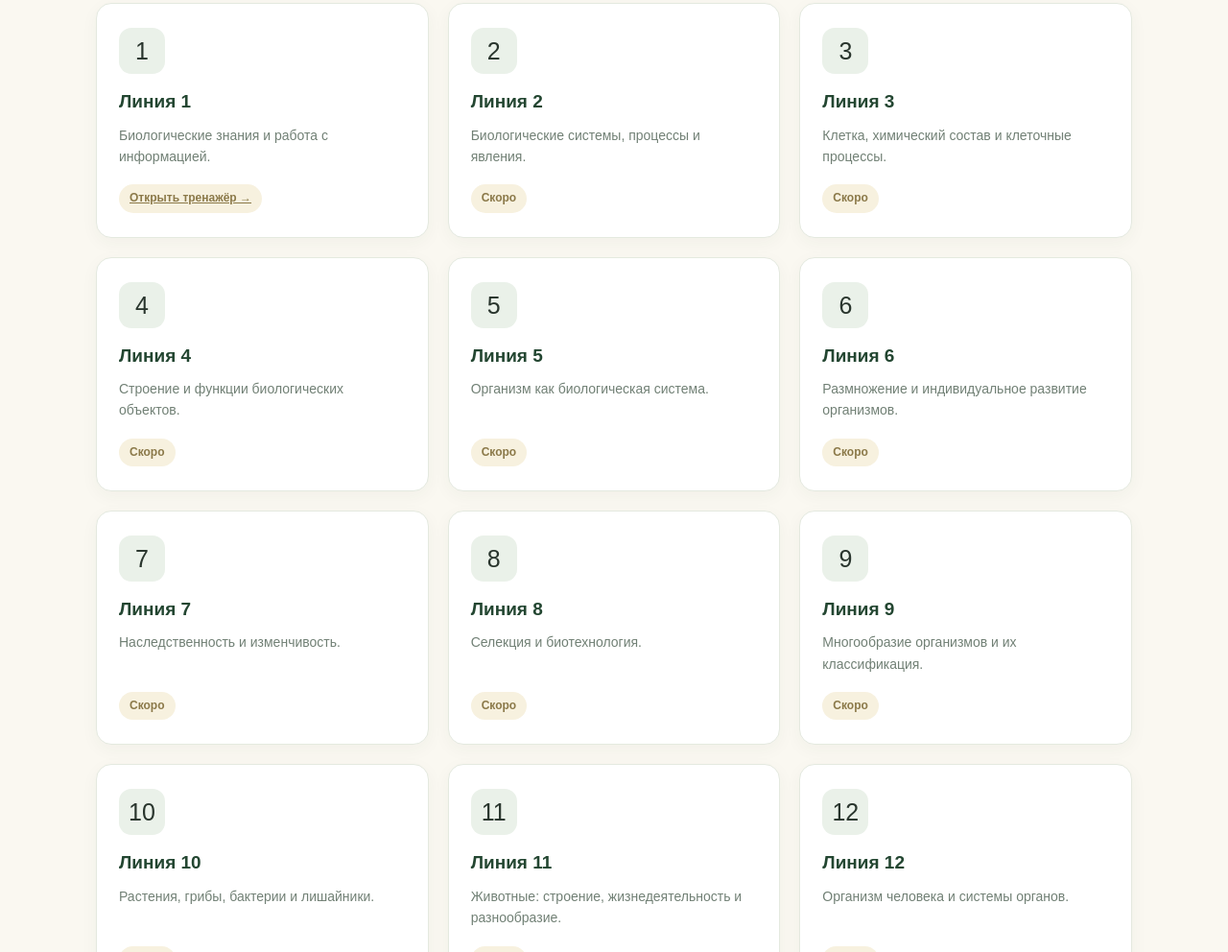
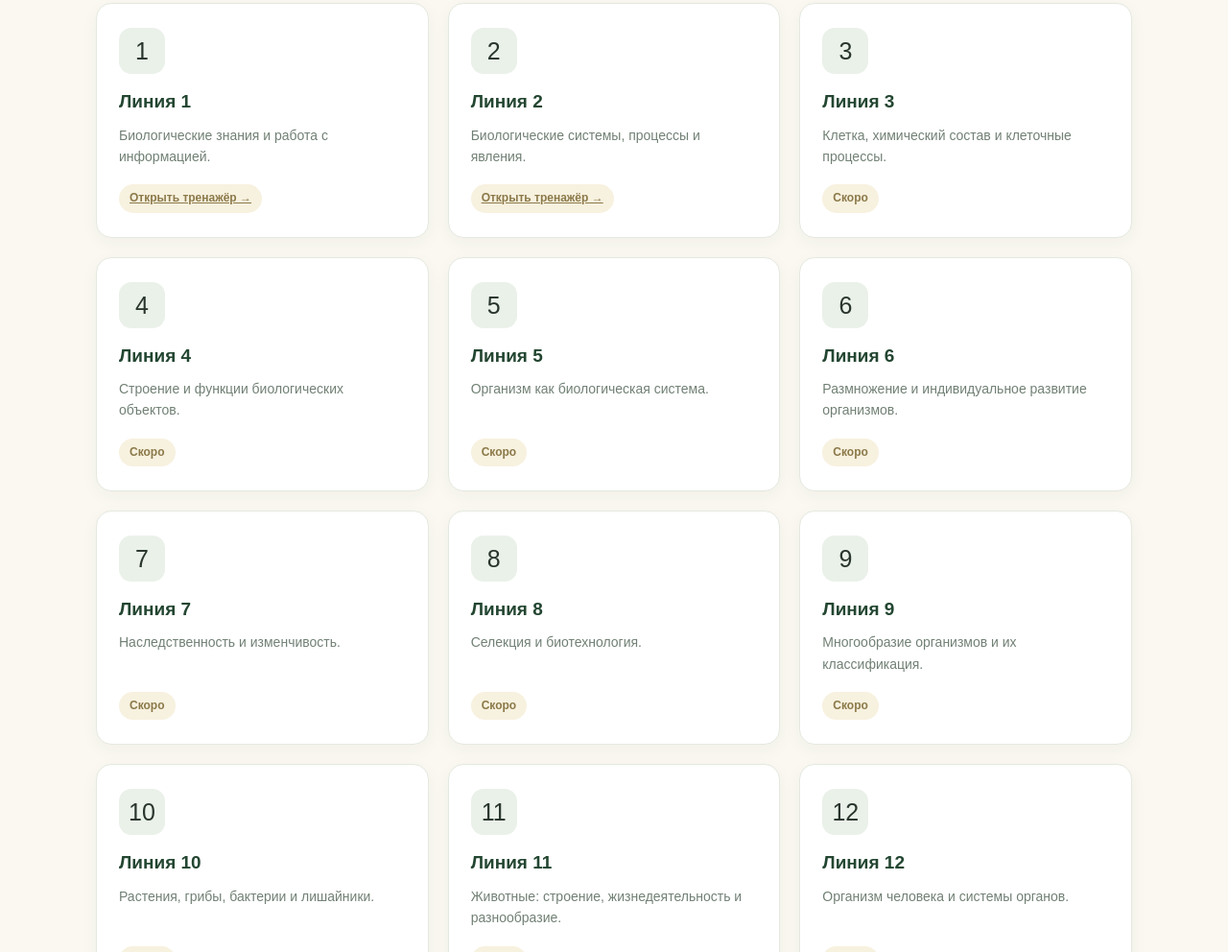
Before and after one commit to lubovorlova8339-cloud/bioege-love, a plain HTML site: page bank-ege.html in a window 1280 px wide. Shown: the part 1695-2687 px from the top of the page at 96% size. Drawn offline with Linux system fonts and the light colour scheme.

Commit message:
Update bank-ege.html

```diff
--- a/bank-ege.html
+++ b/bank-ege.html
@@ -349,13 +349,16 @@ footer a {
   <article class="card">
     <div class="card-icon">2</div>
 
-        <h3>Линия 2</h3>
-        <p>Биологические системы, процессы и явления.</p>
-        <div class="card-bottom"><span class="status">Скоро</span></div>
-      </article>
+<h3>Линия 2</h3>
+<p>Биологические системы, процессы и явления.</p>
+<div class="card-bottom">
+  <a class="status" href="./ege-line-2.html">Открыть тренажёр →</a>
+</div>
+</article>
 
-      <article class="card">
-        <div class="card-icon">3</div>
+<article class="card">
+  <div class="card-icon">3</div>
+
         <h3>Линия 3</h3>
         <p>Клетка, химический состав и клеточные процессы.</p>
         <div class="card-bottom"><span class="status">Скоро</span></div>
```
